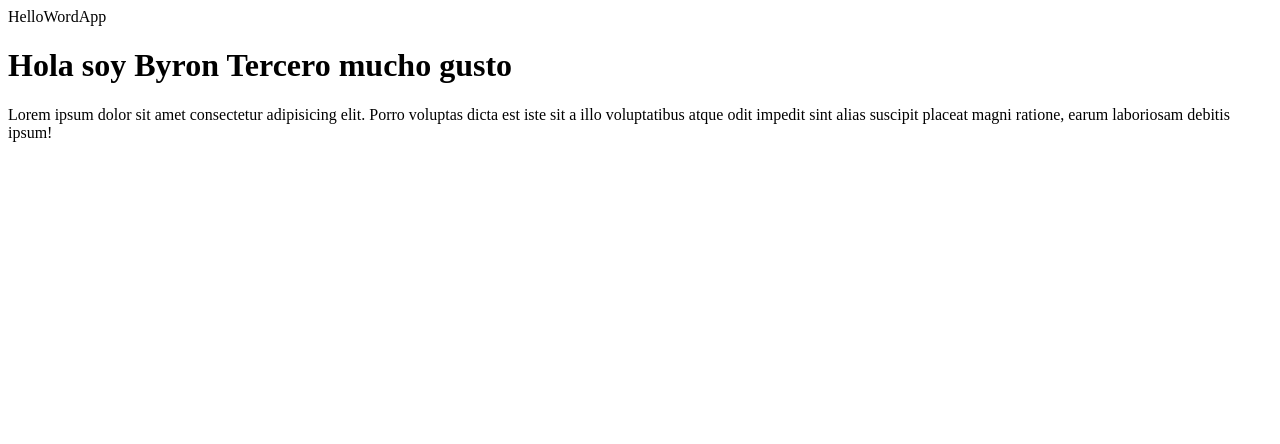
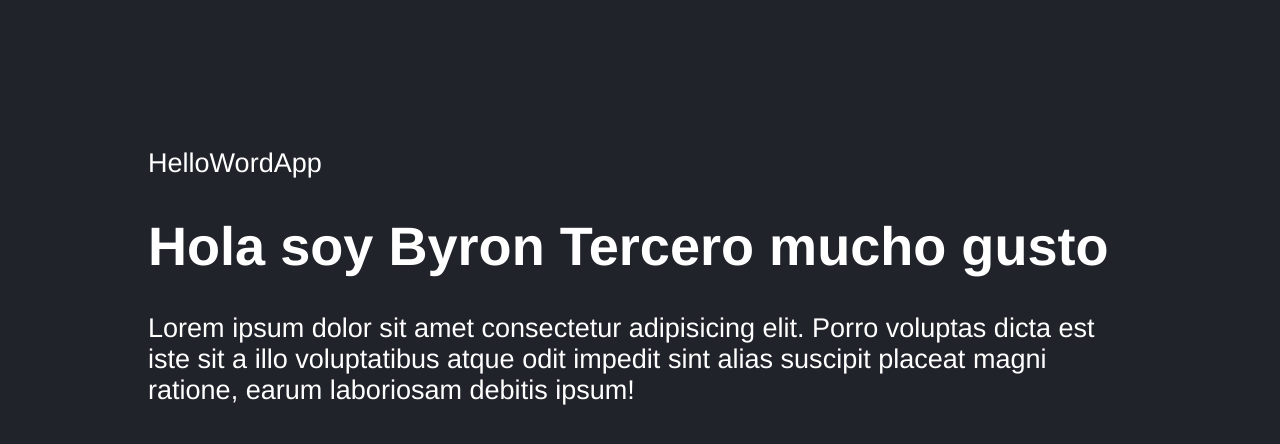
Before and after one commit to BterceroIII/Reac-UDEMY, a React (Vite) app in the folder 03-counter-app-Vite/: page / in a window 1280 px wide. Shown: the top 444 px of the page. Built offline with nearby package versions, Linux system fonts and the light colour scheme.

Commit message:
add css styles

```diff
--- a/03-counter-app-Vite/src/main.jsx
+++ b/03-counter-app-Vite/src/main.jsx
@@ -3,7 +3,7 @@
 import { FirtsApp } from './FirstApp';
 import { HelloWordApp} from './HelloWordApp';
 
-
+import './style.css';
 
 ReactDOM.createRoot(document.getElementById('root')).render(
     <React.StrictMode>
--- /dev/null
+++ b/03-counter-app-Vite/src/style.css
@@ -0,0 +1,8 @@
+
+html, body{
+    background-color: #21232a;
+    color: white;
+    font-family: Helvetica , Arial, sans-serif;
+    font-size: 1.3rem;
+    padding: 70px;
+}
```
